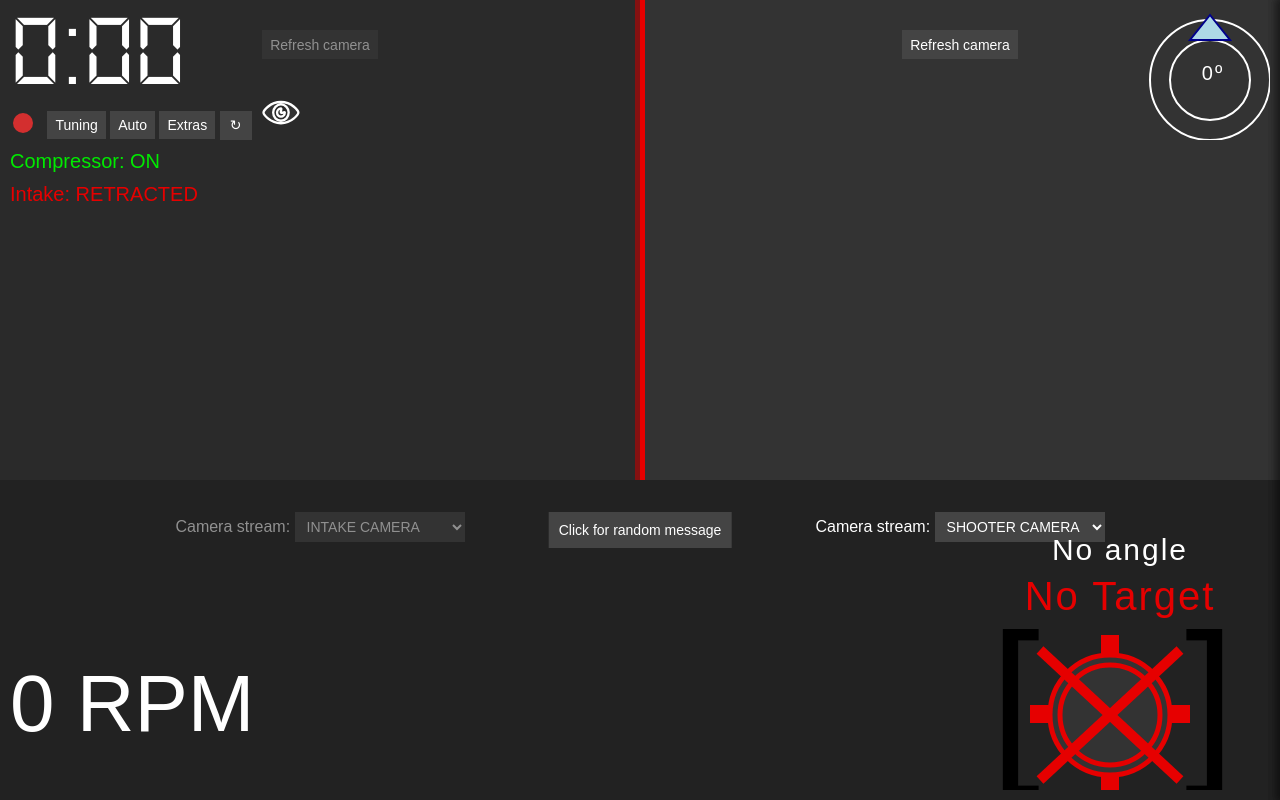
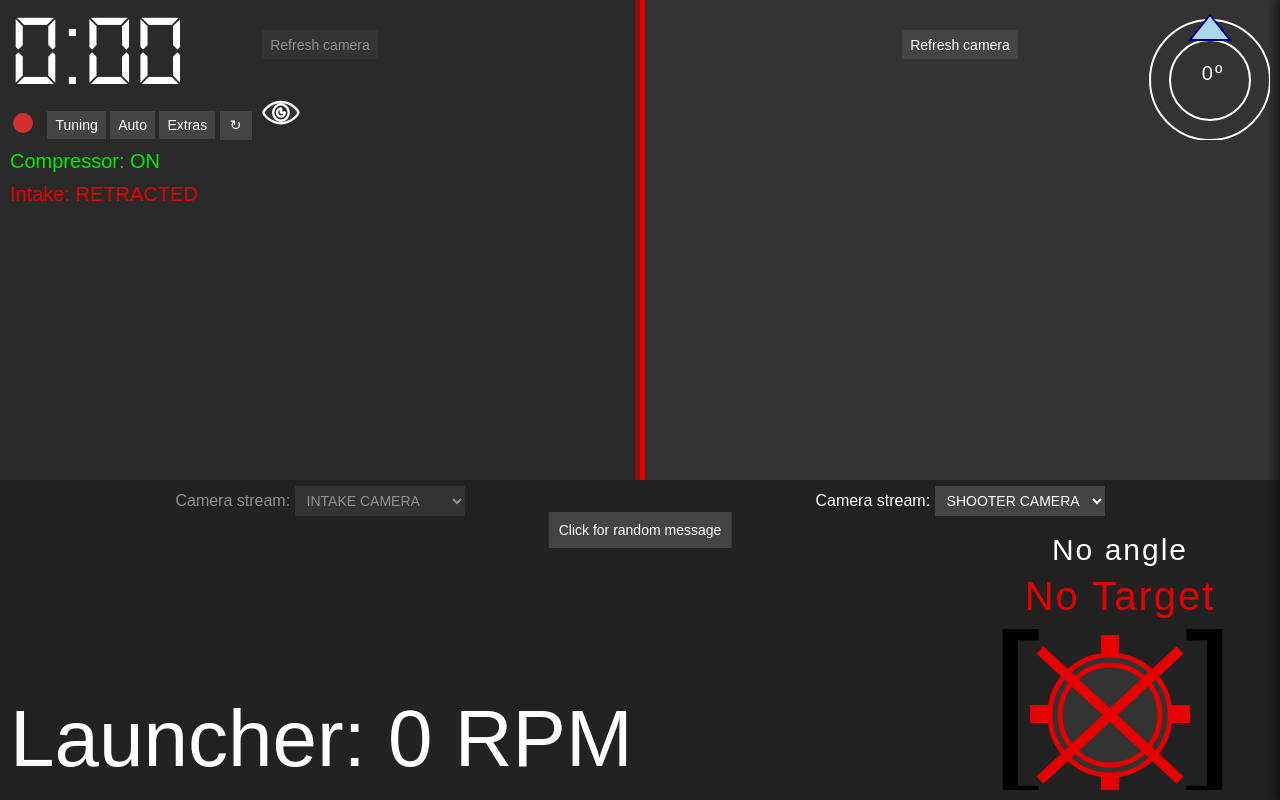
Before and after one commit to frc1418/2022-dashboard, an Electron app: page src/index.html in a window 1280 px wide. Drawn offline with Linux system fonts and the light colour scheme; no server answers.

Commit message:
add label for launcher speed

```diff
--- a/src/css/ui.css
+++ b/src/css/ui.css
@@ -21,7 +21,7 @@ body > * {
 
 .camera-options {
     position: absolute;
-    top: 40vw;
+    top: 38vw;
 }
 
 /* Timer */
@@ -40,7 +40,7 @@ body > * {
 #launcher-rpm {
     font-size: 10vh;
     position: absolute;
-    bottom: 50px;
+    bottom: 5px;
 }
 
 #target-svg {
--- a/src/index.html
+++ b/src/index.html
@@ -137,8 +137,9 @@
         <p id="compressor-status">Compressor: ON</p>
         <p id="piston-status">Intake: RETRACTED</p>
         <div id="vision-angle"></div>
-        <div id="launcher-rpm">0 RPM</div>
+        <!-- <div id="launcher-rpm">Launcher: 0 RPM</div> -->
     </article>
+    <div id="launcher-rpm">Launcher: 0 RPM</div>
     <!-- Gyroscope -->
     <svg id="gyro" width="150" height="150">
         <circle cx="70" cy="70" r="60" />
--- a/src/ui.js
+++ b/src/ui.js
@@ -241,7 +241,7 @@ NetworkTables.addKeyListener('/components/launcher/filtered_rpm', (_, value, __)
 
     var target = NetworkTables.getValue('/components/launcher/target_rpm');
     var redDistance = 500;
-    launcherRPM.textContent = value + " RPM";
+    launcherRPM.textContent = "Laucher: " + value + " RPM";
 
     //sets text color to a color on an hsv gradient between red (0, 100, 90) and green (120, 100, 94)
     let [r, g, b] = sampleHSVGradient(target, redDistance, value)
```
